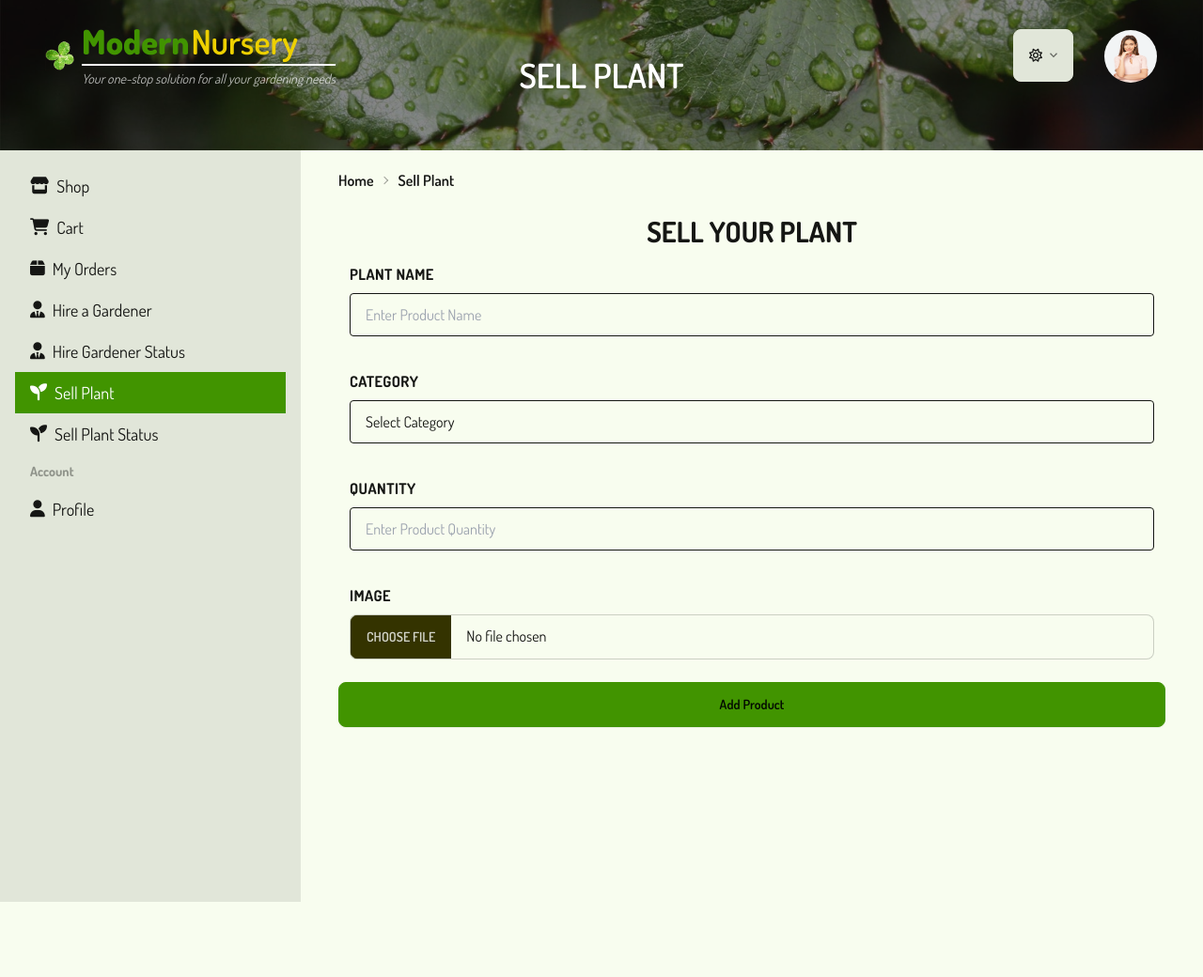
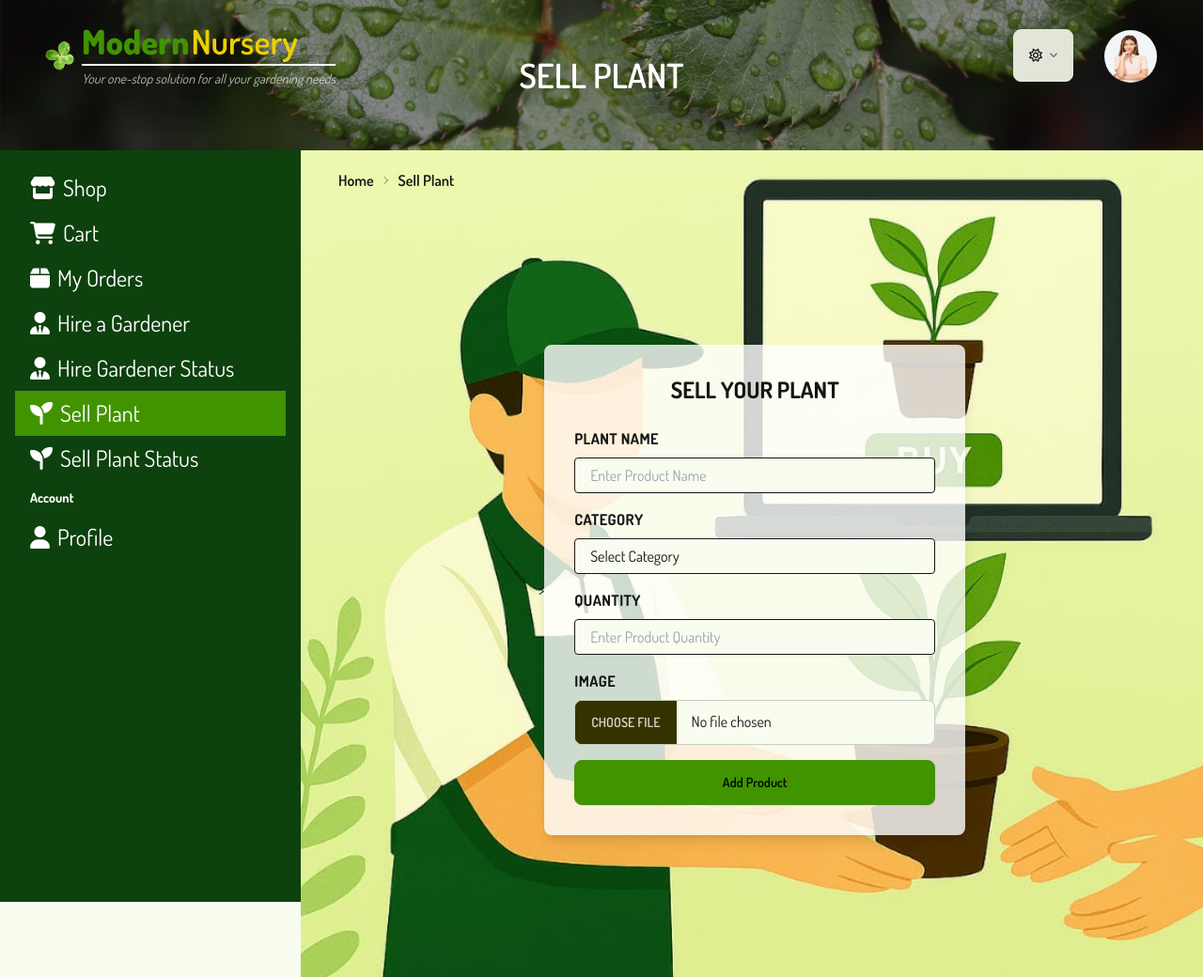
Before and after one commit to Scammerpatil/gardeningstore, a PHP site: page /foobar/views/customers/sellplant.php in a window 1280 px wide. Shown: the whole page at 94% size. Before the commit the page ends 960 px from the top, so only its background shows below. Run offline with PHP 8.4, Linux system fonts and the light colour scheme; the visitor is signed in with stand-in values (Sample User, id 1); some libraries are stand-ins or nearby versions; some web fonts are replaced.

Commit message:
Minor Changes Fixed

```diff
--- a/signup.php
+++ b/signup.php
@@ -5,7 +5,7 @@ $userType = isset($_GET['user']) ? htmlspecialchars($_GET['user']) : 'customer';
 <html lang="en" data-theme="lemonade">
 <?php include "./components/general/Header.php" ?>
 
-<body style="font-family: Dosis, sans-serif;">
+<body style="font-family: Dosis, sans-serif;background-image:url('img/bg-img/nature.jpg'); background-size: 100%; background-position: center -50px; background-attachment: fixed;">
     <?php include "./components/general/Navbar.php" ?>
     <?php include './components/general/Hero.php' ?>
     <div class="hero min-h-screen relative z-10 overflow-hidden" style="">
--- a/views/customers/components/sidebar.php
+++ b/views/customers/components/sidebar.php
@@ -5,33 +5,32 @@ $user_type = $_SESSION['user_type'] ?? 'customer';
 
 <div class="drawer-side h-screen overflow-y-auto">
     <label for="my-drawer-2" aria-label="close sidebar" class="drawer-overlay"></label>
-    <ul class="menu bg-base-200 text-base-content h-full w-80 p-4">
-        <li class="text-lg <?= ($current_page == 'index.php') ? 'bg-primary text-white' : ''; ?>">
+    <ul class="menu h-full w-80 p-4" style="background-color:rgb(13, 65, 13); color: white;">
+        <li class="text-2xl <?= ($current_page == 'index.php') ? 'bg-primary text-white' : ''; ?>">
             <a href="index.php"><i class="fa-solid fa-store"></i> Shop</a>
         </li>
-        <li class="text-lg <?= ($current_page == 'cart.php') ? 'bg-primary text-white' : ''; ?>">
+        <li class="text-2xl <?= ($current_page == 'cart.php') ? 'bg-primary text-white' : ''; ?>">
             <a href="cart.php"><i class="fa-solid fa-shopping-cart"></i> Cart</a>
         </li>
-        <li class="text-lg <?= ($current_page == 'orders.php') ? 'bg-primary text-white' : ''; ?>">
+        <li class="text-2xl <?= ($current_page == 'orders.php') ? 'bg-primary text-white' : ''; ?>">
             <a href="orders.php"><i class="fa-solid fa-box"></i> My Orders</a>
         </li>
-        <li class="text-lg <?= ($current_page == 'hire_gardener.php') ? 'bg-primary text-white' : ''; ?>">
+        <li class="text-2xl <?= ($current_page == 'hire_gardener.php') ? 'bg-primary text-white' : ''; ?>">
             <a href="hire_gardener.php"><i class="fa-solid fa-user-tie"></i> Hire a Gardener</a>
         </li>
-        <li class="text-lg <?= ($current_page == 'hire_gardener_status.php') ? 'bg-primary text-white' : ''; ?>">
+        <li class="text-2xl <?= ($current_page == 'hire_gardener_status.php') ? 'bg-primary text-white' : ''; ?>">
             <a href="hire_gardener_status.php"><i class="fa-solid fa-user-tie"></i> Hire Gardener Status</a>
         </li>
-        <li class="text-lg <?= ($current_page == 'sellplant.php') ? 'bg-primary text-white' : ''; ?>">
+        <li class="text-2xl <?= ($current_page == 'sellplant.php') ? 'bg-primary text-white' : ''; ?>">
             <a href="sellplant.php"><i class="fa-solid fa-seedling"></i> Sell Plant</a>
         </li>
-        <li class="text-lg <?= ($current_page == 'sellplantstatus.php') ? 'bg-primary text-white' : ''; ?>">
+        <li class="text-2xl <?= ($current_page == 'sellplantstatus.php') ? 'bg-primary text-white' : ''; ?>">
             <a href="sellplantstatus.php"><i class="fa-solid fa-seedling"></i> Sell Plant Status</a>
         </li>
 
-        <li class="menu-title">Account</li>
-        <li class="text-lg <?= ($current_page == 'profile.php') ? 'bg-primary text-white' : ''; ?>">
+        <li class="menu-title text-white">Account</li>
+        <li class="text-2xl <?= ($current_page == 'profile.php') ? 'bg-primary text-white' : ''; ?>">
             <a href="profile.php"><i class="fa-solid fa-user"></i> Profile</a>
         </li>
-
     </ul>
 </div>
--- a/views/customers/hire_gardener_status.php
+++ b/views/customers/hire_gardener_status.php
@@ -39,6 +39,7 @@ ob_start();
         <tbody>
             <?php while ($row = $result->fetch_assoc()): ?>
                 <tr>
+                    <input type="hidden" id="modalHireId" name="hire_id">
                     <td><?= htmlspecialchars($row['gardener_name']); ?></td>
                     <td><?= htmlspecialchars($row['task']); ?></td>
                     <td><?= $row['hire_date_from']; ?></td>
@@ -86,6 +87,7 @@ ob_start();
 
 <script>
     function openRatingModal(hireId, gardenerId) {
+        console.log(hireId, gardenerId);
         document.getElementById("modalHireId").value = hireId;
         document.getElementById("modalGardenerId").value = gardenerId;
         document.getElementById("ratingModal").checked = true;
--- a/views/customers/sellplant.php
+++ b/views/customers/sellplant.php
@@ -3,6 +3,7 @@ session_start();
 $page_title = "Sell Plant";
 include "../../server/database.php";
 ob_start();
+
 if (!isset($_SESSION['user_id'])) {
     die("You must be logged in to sell a plant.");
 }
@@ -32,74 +33,78 @@ if ($_SERVER["REQUEST_METHOD"] == "POST") {
     $stmt->close();
 }
 ?>
-<h2 class="text-3xl font-bold text-center uppercase">Sell Your Plant</h2>
-<form action="" method="POST" class="mt-4" enctype="multipart/form-data"> <!-- Add enctype="multipart/form-data" -->
-    <div class="flex flex-wrap mb-6">
-        <div class="w-full px-3 mb-6 md:mb-0">
-            <label class="block uppercase tracking-wide text-base-content text-base font-bold mb-2" for="name">
-                Plant Name
-            </label>
+
+<!-- Background Image Wrapper -->
+<div class="bg-cover bg-center min-h-screen flex items-center justify-center" >
+<!-- Background Styling -->
+<style>
+    body {
+        background-image: url('../../img/bg-img/seller.jpg');background-size: cover;
+        background-size :1400px 1000px ;
+        background-position:320px 100px;
+        background-repeat: no-repeat;
+        min-height: 100vh;
+        margin: 0;
+        padding: 0;
+        font-family: sans-serif;
+    }
+
+    .glass-card {
+        background: rgba(255, 255, 255, 0.8);
+        backdrop-filter: blur(10px);
+        border-radius: 1rem;
+        padding: 2rem;
+        box-shadow: 0 0 20px rgba(0, 0, 0, 0.1);
+    }
+</style>
+
+
+
+>
+    <form action="" method="POST" class="bg-white bg-opacity-80 p-8 rounded-lg shadow-lg w-full max-w-md" enctype="multipart/form-data">
+        <h2 class="text-2xl font-bold text-center uppercase mb-6">Sell Your Plant</h2>
+
+        <div class="mb-4">
+            <label class="block uppercase tracking-wide text-base-content text-base font-bold mb-2" for="name">Plant Name</label>
             <input
-                class="appearance-none block w-full bg-base-100 text-base-content rounded py-3 px-4 mb-3 leading-tight focus:outline-none focus:bg-base-200 border border-base-content"
+                class="appearance-none block w-full bg-base-100 text-base-content rounded py-2 px-4 leading-tight focus:outline-none focus:bg-base-200 border border-base-content"
                 id="name" type="text" name="name" placeholder="Enter Product Name" required>
         </div>
-    </div>
-    <div class="flex flex-wrap mb-6">
-        <div class="w-full px-3 mb-6 md:mb-0">
-            <label class="block uppercase tracking-wide text-base-content text-base font-bold mb-2" for="subcategory">
-                Category
-            </label>
+
+        <div class="mb-4">
+            <label class="block uppercase tracking-wide text-base-content text-base font-bold mb-2" for="category">Category</label>
             <select
-                class="appearance-none block w-full bg-base-100 text-base-content rounded py-3 px-4 mb-3 leading-tight focus:outline-none focus:bg-base-200 border border-base-content"
+                class="appearance-none block w-full bg-base-100 text-base-content rounded py-2 px-4 leading-tight focus:outline-none focus:bg-base-200 border border-base-content"
                 name="category" required>
                 <option value="">Select Category</option>
                 <?php
                 $categories = [
-                    "Indoor Plants",
-                    "Outdoor Plants",
-                    "Flowering Plants",
-                    "Succulents",
-                    "Bonsai",
-                    "Medicinal Plants",
-                    "Air Purifying Plants",
-                    "Cacti",
-                    "Herbs",
-                    "Ferns",
-                    "Tropical Plants",
-                    "Shrubs",
-                    "Climbers",
-                    "Aquatic Plants"
+                    "Indoor Plants", "Outdoor Plants", "Flowering Plants", "Succulents", "Bonsai", "Medicinal Plants",
+                    "Air Purifying Plants", "Cacti", "Herbs", "Ferns", "Tropical Plants", "Shrubs", "Climbers", "Aquatic Plants"
                 ];
-                for ($i = 0; $i < count($categories); $i++) {
-                    echo "<option value='$categories[$i]'>$categories[$i]</option>";
+                foreach ($categories as $cat) {
+                    echo "<option value='$cat'>$cat</option>";
                 }
                 ?>
             </select>
         </div>
-    </div>
-    <div class="flex flex-wrap mb-6">
-        <div class="w-full px-3 mb-6 md:mb-0">
-            <label class="block uppercase tracking-wide text-base-content text-base font-bold mb-2" for="quantity">
-                Quantity
-            </label>
+
+        <div class="mb-4">
+            <label class="block uppercase tracking-wide text-base-content text-base font-bold mb-2" for="quantity">Quantity</label>
             <input
-                class="appearance-none block w-full bg-base-100 text-base-content rounded py-3 px-4 mb-3 leading-tight focus:outline-none focus:bg-base-200 border border-base-content"
+                class="appearance-none block w-full bg-base-100 text-base-content rounded py-2 px-4 leading-tight focus:outline-none focus:bg-base-200 border border-base-content"
                 id="quantity" type="number" name="quantity" placeholder="Enter Product Quantity" required>
         </div>
-    </div>
-    <div class="flex flex-wrap mb-6">
-        <div class="w-full px-3 mb-6 md:mb-0">
-            <label class="block uppercase tracking-wide text-base-content text-base font-bold mb-2" for="image">
-                Image
-            </label>
-            <input class="file-input file-input-bordered w-full" id="image" type="file" name="image"
-                placeholder="Enter Product Quantity" required>
+
+        <div class="mb-4">
+            <label class="block uppercase tracking-wide text-base-content text-base font-bold mb-2" for="image">Image</label>
+            <input class="file-input file-input-bordered w-full" id="image" type="file" name="image" required>
         </div>
-    </div>
-    <div class="flex flex-wrap mb-6">
+
         <button class="btn btn-primary w-full">Add Product</button>
-    </div>
-</form>
+    </form>
+</div>
+
 <?php
 $page_content = ob_get_clean();
 include './components/layout.php';
```
Also changed, not shown: components/general/Product.php (+5 -2 lines), gardener.php (+6 -3 lines), login.php (+8 -19 lines), views/customers/hire_form.php (+17 -10 lines), views/customers/hire_gardener.php (+45 -49 lines), views/customers/index.php (+5 -2 lines), views/customers/profile.php (+25 -2 lines), img/bg-img/gardener.jpg (added), img/bg-img/nature.jpg (added), img/bg-img/seller.jpg (added).
